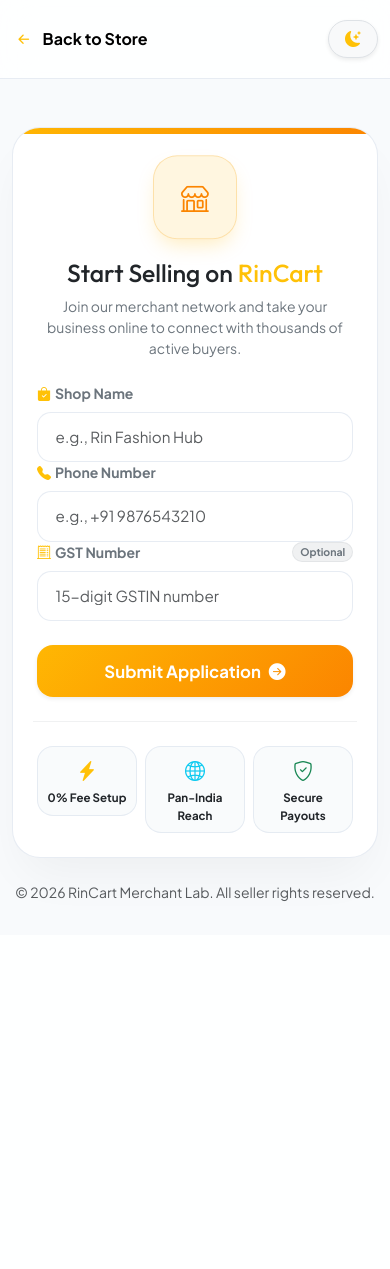
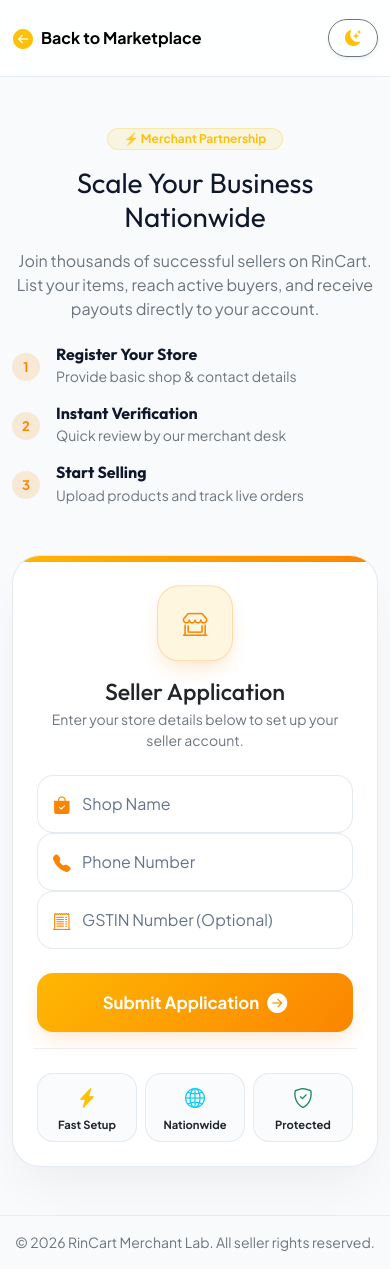
Before and after one commit to nihalyp/Rincart, a Django app: page /become-seller/ in a window 390 px wide. Before the commit the page ends 902 px from the top, so only its background shows below. Run offline with Django 5.2, Linux system fonts and the light colour scheme; the visitor is signed in with stand-in values (Sample User, id 1).

Commit message:
Enhance become seller page layout and styles
Updated the become seller page with new title and improved styling. Adjusted various CSS properties for better visual consistency and responsiveness.

```diff
--- a/rincartapp/templates/become_seller.html
+++ b/rincartapp/templates/become_seller.html
@@ -3,7 +3,7 @@
 <head>
     <meta charset="UTF-8">
     <meta name="viewport" content="width=device-width, initial-scale=1.0">
-    <title>Become a Seller — RinCart</title>
+    <title>Become a Seller — RinCart Merchant Hub</title>
 
     <!-- 🔤 Google Fonts -->
     <link rel="preconnect" href="https://fonts.googleapis.com">
@@ -19,7 +19,7 @@
             --brand-gold: #ffb703;
             --brand-orange: #fb8500;
             --brand-gradient: linear-gradient(135deg, #ffb703 0%, #fb8500 100%);
-            --brand-glow: rgba(255, 183, 3, 0.25);
+            --brand-glow: rgba(251, 133, 0, 0.22);
 
             --bg-light: #f8fafc;
             --bg-dark: #030712;
@@ -27,17 +27,17 @@
             --card-light: #ffffff;
             --card-dark: #0f172a;
 
-            --border-light: rgba(226, 232, 240, 0.8);
+            --border-light: rgba(226, 232, 240, 0.9);
             --border-dark: rgba(255, 255, 255, 0.08);
 
-            --transition-smooth: all 0.35s cubic-bezier(0.34, 1.56, 0.64, 1);
+            --transition-smooth: all 0.3s cubic-bezier(0.34, 1.56, 0.64, 1);
         }
 
         body {
             font-family: 'Plus Jakarta Sans', sans-serif;
             background-color: var(--bg-light);
             color: #0f172a;
-            transition: background-color 0.4s ease, color 0.4s ease;
+            transition: background-color 0.35s ease, color 0.35s ease;
             min-height: 100vh;
         }
 
@@ -64,12 +64,12 @@
             border-bottom: 1px solid var(--border-dark);
         }
 
-        /* 🏪 Main Seller Form Card */
+        /* 🏪 Main Seller Card */
         .seller-card {
             border: 1px solid var(--border-light);
             border-radius: 28px;
             background: var(--card-light);
-            box-shadow: 0 25px 50px -12px rgba(0, 0, 0, 0.05);
+            box-shadow: 0 25px 50px -12px rgba(0, 0, 0, 0.06);
             transition: var(--transition-smooth);
             overflow: hidden;
         }
@@ -80,12 +80,7 @@
             box-shadow: 0 25px 50px -12px rgba(0, 0, 0, 0.5);
         }
 
-        .seller-card:hover {
-            box-shadow: 0 30px 60px -15px var(--brand-glow);
-            border-color: var(--brand-gold);
-        }
-
-        /* Accent Gradient Top Line */
+        /* Accent Top Gradient Line */
         .card-accent-bar {
             height: 6px;
             width: 100%;
@@ -94,63 +89,79 @@
 
         /* 🛍️ Floating Icon Badge */
         .store-icon-badge {
-            width: 84px;
-            height: 84px;
+            width: 76px;
+            height: 76px;
             display: inline-flex;
             align-items: center;
             justify-content: center;
-            border-radius: 24px;
+            border-radius: 22px;
             background: rgba(255, 183, 3, 0.12);
             color: var(--brand-orange);
-            border: 1px solid rgba(245, 158, 11, 0.25);
+            border: 1px solid rgba(251, 133, 0, 0.25);
             box-shadow: 0 10px 20px -5px var(--brand-glow);
-            animation: float 3s infinite ease-in-out;
+            animation: float 3.5s infinite ease-in-out;
         }
 
         @keyframes float {
             0%, 100% { transform: translateY(0); }
-            50% { transform: translateY(-8px); }
+            50% { transform: translateY(-6px); }
         }
 
-        /* ✍️ Form Control Styling */
-        .form-control {
-            border-radius: 14px;
-            padding: 0.8rem 1.1rem;
-            font-size: 0.95rem;
-            transition: var(--transition-smooth);
+        /* ✍️ Floating Label Controls */
+        .form-floating > .form-control {
+            border-radius: 16px;
             border: 1.5px solid var(--border-light);
+            background-color: var(--card-light);
+            padding-left: 44px;
+            height: 58px;
         }
 
-        [data-bs-theme="dark"] .form-control {
+        [data-bs-theme="dark"] .form-floating > .form-control {
             background-color: rgba(30, 41, 59, 0.5);
             border-color: var(--border-dark);
             color: #f8fafc;
         }
 
-        .form-control:focus {
-            border-color: var(--brand-gold);
-            box-shadow: 0 0 0 0.25rem var(--brand-glow);
+        .form-floating > label {
+            padding-left: 44px;
+            color: #64748b;
         }
 
-        /* 🚀 Action Buttons */
+        .field-icon {
+            position: absolute;
+            top: 50%;
+            left: 16px;
+            transform: translateY(-50%);
+            z-index: 10;
+            color: var(--brand-orange);
+            font-size: 1.1rem;
+        }
+
+        .form-control:focus {
+            border-color: var(--brand-orange) !important;
+            box-shadow: 0 0 0 0.25rem var(--brand-glow) !important;
+        }
+
+        /* 🚀 Action Button */
         .btn-brand {
             background: var(--brand-gradient);
             color: #ffffff;
             border: none;
             font-weight: 700;
-            padding: 0.85rem;
+            padding: 0.9rem;
             font-size: 1.05rem;
             transition: var(--transition-smooth);
             border-radius: 16px;
+            box-shadow: 0 10px 20px -5px var(--brand-glow);
         }
 
         .btn-brand:hover {
-            transform: translateY(-3px);
-            box-shadow: 0 15px 25px -5px var(--brand-glow);
+            transform: translateY(-2px);
+            box-shadow: 0 15px 30px -5px var(--brand-glow);
             color: #ffffff;
         }
 
-        /* Feature Micro Badges */
+        /* 📊 Feature Cards */
         .perk-box {
             border-radius: 16px;
             background: rgba(248, 250, 252, 0.8);
@@ -163,103 +174,185 @@
             border-color: var(--border-dark);
         }
 
-        .btn-theme-toggle {
+        .theme-toggle-btn {
+            border-radius: 50px;
             transition: var(--transition-smooth);
-            border-radius: 99px;
         }
 
-        .btn-theme-toggle:hover {
+        .theme-toggle-btn:hover {
             transform: scale(1.05);
+        }
+
+        /* 📍 Progress Indicator Pills */
+        .step-badge {
+            width: 28px;
+            height: 28px;
+            border-radius: 50%;
+            background: rgba(251, 133, 0, 0.15);
+            color: var(--brand-orange);
+            font-weight: 700;
+            display: inline-flex;
+            align-items: center;
+            justify-content: center;
+            font-size: 0.82rem;
         }
     </style>
 </head>
-<body class="d-flex flex-column">
+<body class="d-flex flex-column min-vh-100">
 
     <!-- 🔝 Top Glass Navigation Bar -->
-    <nav class="navbar sticky-top glass-header py-3 mb-4">
-        <div class="container" style="max-width: 900px;">
+    <nav class="navbar sticky-top glass-header py-3">
+        <div class="container" style="max-width: 1080px;">
             <a href="{% url 'home' %}" class="btn btn-link link-body-emphasis text-decoration-none fw-bold d-flex align-items-center gap-2 px-0">
-                <i class="bi bi-arrow-left-short fs-4 text-warning"></i>
-                <span>Back to Store</span>
+                <i class="bi bi-arrow-left-circle-fill fs-5 text-warning"></i>
+                <span>Back to Marketplace</span>
             </a>
 
-            <button id="darkModeToggle" class="btn btn-theme-toggle btn-light border px-3 py-1.5 d-flex align-items-center gap-2 shadow-sm">
+            <button id="darkModeToggle" class="btn btn-outline-secondary theme-toggle-btn px-3 py-1.5 d-flex align-items-center gap-2 shadow-sm" type="button" aria-label="Toggle Theme">
                 <i id="darkModeIcon" class="bi bi-moon-stars-fill text-warning"></i>
+                <span id="darkModeText" class="small fw-semibold d-none d-sm-inline">Theme</span>
             </button>
         </div>
     </nav>
 
-    <!-- 📦 Main Seller Application Form -->
-    <div class="container my-auto py-4" style="max-width: 620px;">
+    <!-- 📦 Main Container -->
+    <div class="container my-auto py-5" style="max-width: 1080px;">
+        <div class="row g-4 align-items-center">
 
+            <!-- 🌟 Left Column: Value Proposition & Onboarding Steps (Desktop) -->
+            <div class="col-lg-5 pe-lg-4">
+                <div class="mb-4 text-center text-lg-start">
+                    <span class="badge bg-warning bg-opacity-10 text-warning border border-warning border-opacity-25 rounded-pill px-3 py-1.5 fw-bold mb-3 small">
+                        ⚡ Merchant Partnership
+                    </span>
+                    <h1 class="display-6 fw-extrabold mb-3">Scale Your Business Nationwide</h1>
+                    <p class="text-secondary lh-base">
+                        Join thousands of successful sellers on RinCart. List your items, reach active buyers, and receive payouts directly to your account.
+                    </p>
+                </div>
+
+                <!-- Step Checklist -->
+                <div class="d-flex flex-column gap-3 mb-4">
+                    <div class="d-flex align-items-center gap-3 p-2.5 rounded-3 border-0">
+                        <span class="step-badge">1</span>
+                        <div>
+                            <h6 class="fw-bold mb-0">Register Your Store</h6>
+                            <small class="text-secondary">Provide basic shop & contact details</small>
+                        </div>
+                    </div>
+                    <div class="d-flex align-items-center gap-3 p-2.5 rounded-3 border-0">
+                        <span class="step-badge">2</span>
+                        <div>
+                            <h6 class="fw-bold mb-0">Instant Verification</h6>
+                            <small class="text-secondary">Quick review by our merchant desk</small>
+                        </div>
+                    </div>
+                    <div class="d-flex align-items-center gap-3 p-2.5 rounded-3 border-0">
+                        <span class="step-badge">3</span>
+                        <div>
+                            <h6 class="fw-bold mb-0">Start Selling</h6>
+                            <small class="text-secondary">Upload products and track live orders</small>
+                        </div>
+                    </div>
+                </div>
+
+                <!-- Trust Stats -->
+                <div class="row g-2 text-center pt-2 d-none d-lg-flex">
+                    <div class="col-6">
+                        <div class="perk-box p-3">
+                            <h4 class="fw-extrabold text-warning mb-0">7-Day</h4>
+                            <span class="small text-secondary fw-semibold">Fast Payouts</span>
+                        </div>
+                    </div>
+                    <div class="col-6">
+                        <div class="perk-box p-3">
+                            <h4 class="fw-extrabold text-warning mb-0">0%</h4>
+                            <span class="small text-secondary fw-semibold">Setup Cost</span>
+                        </div>
+                    </div>
+                </div>
+            </div>
+
+            <!-- 🏪 Right Column: Application Form -->
+            <div class="col-lg-7">
                 <div class="card seller-card">
                     <div class="card-accent-bar"></div>
 
                     <div class="card-body p-4 p-md-5">
 
-                <!-- Hero Header -->
+                        <!-- Header Icon -->
                         <div class="text-center mb-4">
                             <div class="store-icon-badge mb-3">
-                        <i class="bi bi-shop fs-1"></i>
+                                <i class="bi bi-shop-window fs-2"></i>
                             </div>
-                    <h2 class="fw-extrabold mb-2">Start Selling on <span class="text-warning">RinCart</span></h2>
-                    <p class="text-secondary small mb-0 lh-base">
-                        Join our merchant network and take your business online to connect with thousands of active buyers.
-                    </p>
+                            <h3 class="fw-extrabold mb-1">Seller Application</h3>
+                            <p class="text-secondary small mb-0">Enter your store details below to set up your seller account.</p>
                         </div>
 
-                <!-- Seller Form -->
-                <form method="POST">
+                        <!-- Django Flash Messages -->
+                        {% if messages %}
+                            {% for message in messages %}
+                                <div class="alert alert-{{ message.tags|default:'warning' }} p-3 rounded-3 small d-flex align-items-center gap-2 mb-4" role="alert">
+                                    <i class="bi bi-exclamation-circle-fill fs-6"></i>
+                                    <span>{{ message }}</span>
+                                </div>
+                            {% endfor %}
+                        {% endif %}
+
+                        <!-- Seller Application Form -->
+                        <form method="POST" action="">
                             {% csrf_token %}
 
-                    <div class="mb-3.5 mb-md-4">
-                        <label class="form-label fw-bold small text-secondary d-flex align-items-center gap-1">
-                            <i class="bi bi-bag-check-fill text-warning"></i> Shop Name
-                        </label>
-                        <input type="text" name="shop_name" class="form-control" placeholder="e.g., Rin Fashion Hub" required>
+                            <!-- Shop Name -->
+                            <div class="form-floating mb-3.5 mb-md-4 text-start position-relative">
+                                <i class="bi bi-bag-check-fill field-icon"></i>
+                                <input type="text" name="shop_name" class="form-control" id="floatingShopName" placeholder="Shop Name" required autocomplete="organization">
+                                <label for="floatingShopName">Shop Name</label>
                             </div>
 
-                    <div class="mb-3.5 mb-md-4">
-                        <label class="form-label fw-bold small text-secondary d-flex align-items-center gap-1">
-                            <i class="bi bi-telephone-fill text-warning"></i> Phone Number
-                        </label>
-                        <input type="tel" name="phone_number" class="form-control" placeholder="e.g., +91 9876543210" required>
+                            <!-- Phone Number -->
+                            <div class="form-floating mb-3.5 mb-md-4 text-start position-relative">
+                                <i class="bi bi-telephone-fill field-icon"></i>
+                                <input type="tel" name="phone_number" class="form-control" id="floatingPhone" placeholder="Phone Number" required autocomplete="tel">
+                                <label for="floatingPhone">Phone Number</label>
                             </div>
 
-                    <div class="mb-4">
-                        <label class="form-label fw-bold small text-secondary d-flex align-items-center justify-content-between">
-                            <span class="d-flex align-items-center gap-1">
-                                <i class="bi bi-receipt-cutoff text-warning"></i> GST Number
-                            </span>
-                            <span class="badge bg-secondary bg-opacity-10 text-secondary border border-secondary border-opacity-10 rounded-pill px-2.5 py-1">Optional</span>
-                        </label>
-                        <input type="text" name="gst_number" class="form-control" placeholder="15-digit GSTIN number">
+                            <!-- GST Number (Optional) -->
+                            <div class="form-floating mb-4 text-start position-relative">
+                                <i class="bi bi-receipt-cutoff field-icon"></i>
+                                <input type="text" name="gst_number" class="form-control" id="floatingGST" placeholder="GSTIN (Optional)" autocomplete="off">
+                                <label for="floatingGST">GSTIN Number (Optional)</label>
                             </div>
 
-                    <button type="submit" class="btn btn-brand w-100 shadow-sm d-flex align-items-center justify-content-center gap-2 mt-2">
+                            <!-- Submit CTA -->
+                            <button type="submit" class="btn btn-brand w-100 d-flex align-items-center justify-content-center gap-2 mb-3">
                                 <span>Submit Application</span>
-                        <i class="bi bi-arrow-right-circle-fill"></i>
+                                <i class="bi bi-arrow-right-circle-fill fs-5"></i>
                             </button>
                         </form>
 
-                <!-- Value Proposition Trust Badges -->
-                <div class="row g-2 mt-4 pt-3 border-top border-secondary border-opacity-10 text-center">
+                        <!-- Mobile Perk Badges -->
+                        <div class="row g-2 mt-3 pt-3 border-top border-secondary border-opacity-10 text-center d-lg-none">
                             <div class="col-4">
                                 <div class="perk-box p-2">
                                     <i class="bi bi-lightning-charge-fill text-warning fs-5"></i>
-                            <p class="small fw-bold mb-0 mt-1" style="font-size: 0.72rem;">0% Fee Setup</p>
+                                    <p class="small fw-bold mb-0 mt-1" style="font-size: 0.7rem;">Fast Setup</p>
                                 </div>
                             </div>
                             <div class="col-4">
                                 <div class="perk-box p-2">
                                     <i class="bi bi-globe2 text-info fs-5"></i>
-                            <p class="small fw-bold mb-0 mt-1" style="font-size: 0.72rem;">Pan-India Reach</p>
+                                    <p class="small fw-bold mb-0 mt-1" style="font-size: 0.7rem;">Nationwide</p>
                                 </div>
                             </div>
                             <div class="col-4">
                                 <div class="perk-box p-2">
                                     <i class="bi bi-shield-check text-success fs-5"></i>
-                            <p class="small fw-bold mb-0 mt-1" style="font-size: 0.72rem;">Secure Payouts</p>
+                                    <p class="small fw-bold mb-0 mt-1" style="font-size: 0.7rem;">Protected</p>
+                                </div>
+                            </div>
+                        </div>
+
                     </div>
                 </div>
             </div>
@@ -268,41 +361,49 @@
     </div>
 
     <!-- Universal Footer -->
-        <p class="text-center text-muted small mt-4 mb-2">&copy; 2026 RinCart Merchant Lab. All seller rights reserved.</p>
+    <footer class="mt-auto py-3 text-center text-secondary small border-top border-secondary border-opacity-10">
+        <div class="container">
+            <span>&copy; 2026 RinCart Merchant Lab. All seller rights reserved.</span>
         </div>
+    </footer>
 
     <!-- Bootstrap Bundle JS -->
     <script src="https://cdn.jsdelivr.net/npm/bootstrap@5.3.3/dist/js/bootstrap.bundle.min.js"></script>
 
-    <!-- 💡 Dark Theme Controller Engine -->
+    <!-- 💡 Dark Theme Engine -->
     <script>
+        document.addEventListener('DOMContentLoaded', function() {
             const toggleBtn = document.getElementById('darkModeToggle');
             const themeIcon = document.getElementById('darkModeIcon');
+            const themeText = document.getElementById('darkModeText');
             const htmlElement = document.documentElement;
 
-        // Load & Sync Theme State
+            function updateButton(theme) {
+                if (!themeIcon) return;
+                if (theme === 'dark') {
+                    themeIcon.className = 'bi bi-sun-fill text-warning';
+                    if (themeText) themeText.innerText = 'Light';
+                } else {
+                    themeIcon.className = 'bi bi-moon-stars-fill text-warning';
+                    if (themeText) themeText.innerText = 'Dark';
+                }
+            }
+
             const savedTheme = localStorage.getItem('theme') || 'light';
             htmlElement.setAttribute('data-bs-theme', savedTheme);
             updateButton(savedTheme);
 
+            if (toggleBtn) {
                 toggleBtn.addEventListener('click', () => {
                     const currentTheme = htmlElement.getAttribute('data-bs-theme');
-            const newTheme = currentTheme === 'dark' ? 'light' : 'dark';
+                    const newTheme = (currentTheme === 'dark') ? 'light' : 'dark';
 
                     htmlElement.setAttribute('data-bs-theme', newTheme);
                     localStorage.setItem('theme', newTheme);
                     updateButton(newTheme);
                 });
-
-        function updateButton(theme) {
-            if (theme === 'dark') {
-                themeIcon.className = 'bi bi-sun-fill text-warning';
-                toggleBtn.classList.replace('btn-light', 'btn-dark');
-            } else {
-                themeIcon.className = 'bi bi-moon-stars-fill text-warning';
-                toggleBtn.classList.replace('btn-dark', 'btn-light');
             }
-        }
+        });
     </script>
 </body>
 </html>
```
Lines whose indentation alone changed are shown as unchanged.
